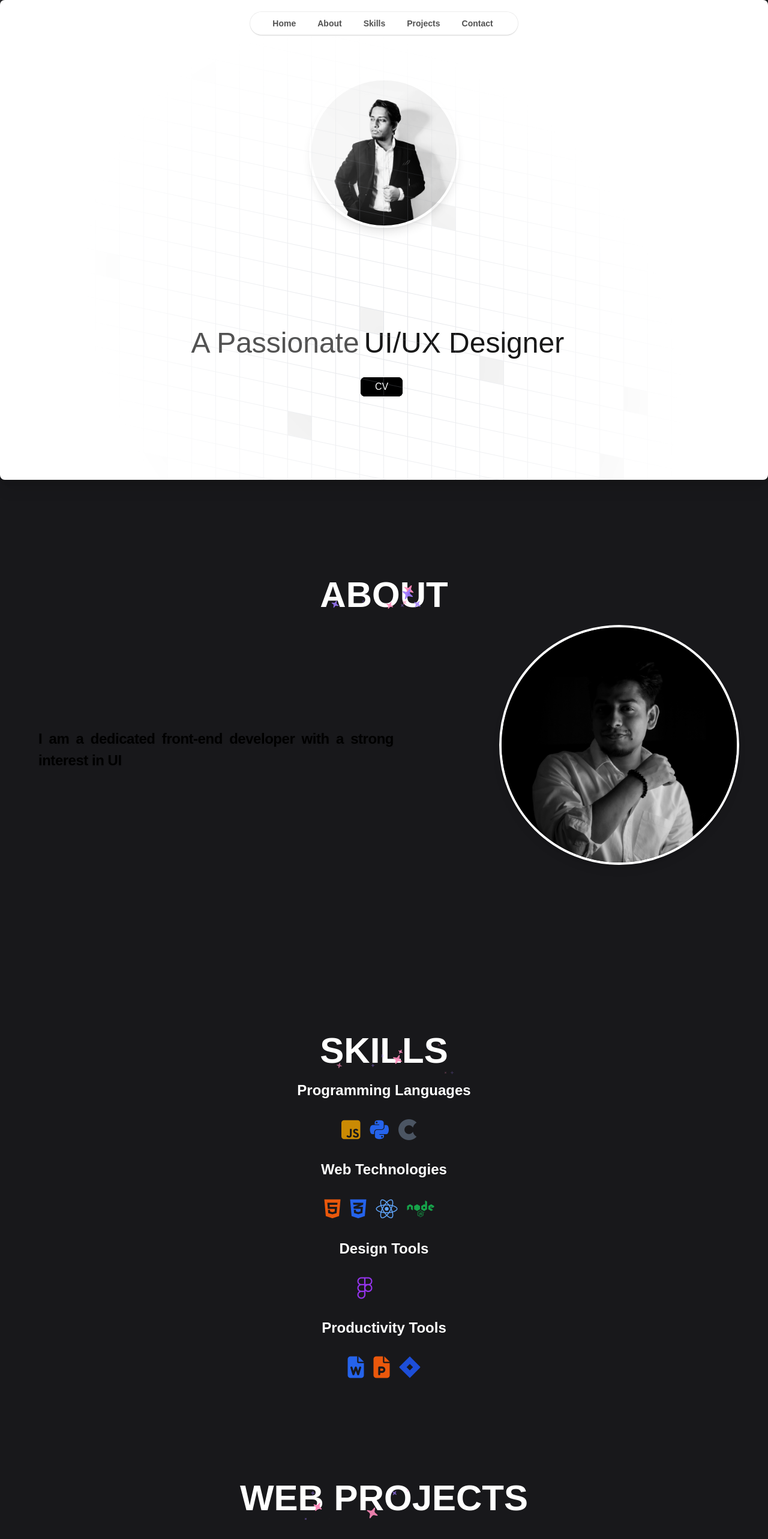
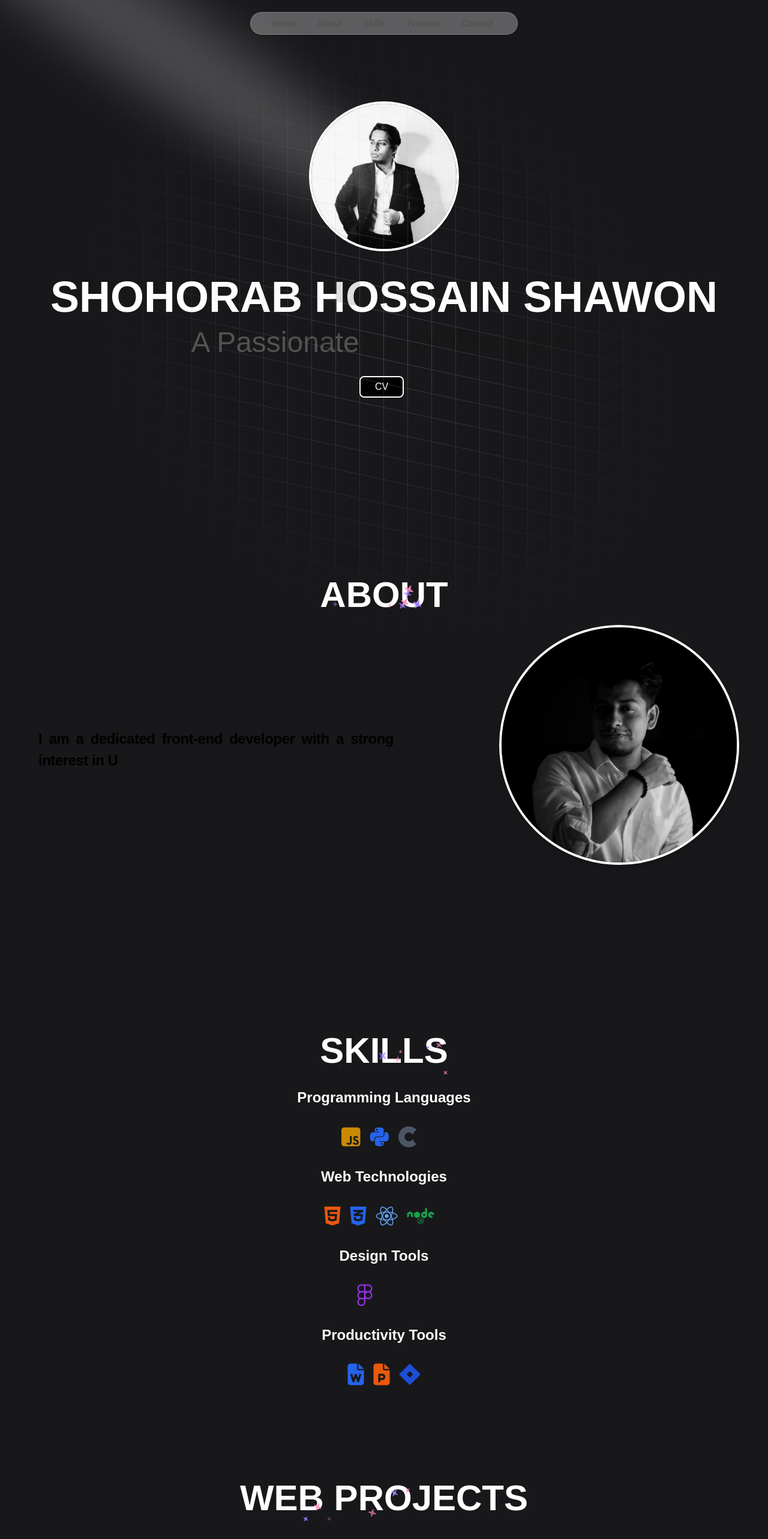
Before and after one commit to ShohorabHShawon/Portfolio-Next.Js, a Next.js app: page / in a window 1280 px wide. Shown: the top 2566 px of the page at 60% size. Built offline with nearby package versions, Linux system fonts and the light colour scheme.

Commit message:
Project box update

```diff
--- a/app/page.jsx
+++ b/app/page.jsx
@@ -9,7 +9,6 @@ import { Card6 } from "@/components/project6";
 import Skills from "@/components/Skills";
 import "@fortawesome/fontawesome-free/css/all.min.css";
 import AboutContents from "@/components/AboutContents";
-import TypingAnimation from "@/components/magicui/typing-animation";
 import SparklesText from "@/components/magicui/sparkles-text";
 
 export default function Home() {
@@ -17,6 +16,7 @@ export default function Home() {
     <div className="w-full">
       {/* Hero Section */}
       <HeroSection />
+
       {/* About Section */}
 
       <AboutContents />
@@ -34,7 +34,7 @@ export default function Home() {
         className="text-white min-h-screen flex items-center justify-center py-12 bg-zinc-900"
       >
         <div className="container mx-auto px-4 text-center">
-          <div className="my-5">
+          <div className="my-25">
             <SparklesText text="WEB PROJECTS" />
           </div>
 
@@ -52,7 +52,7 @@ export default function Home() {
             </div>
           </div>
 
-          <div className="my-5">
+          <div className="my-25">
             <SparklesText text="UI / UX PROJECTS" />
           </div>
           <div className="grid grid-cols-1 md:grid-cols-1 lg:grid-cols-3 gap-8">
--- a/components/HeroSection.jsx
+++ b/components/HeroSection.jsx
@@ -1,4 +1,4 @@
-'use client';
+"use client";
 import React from "react";
 import Link from "next/link";
 import { Spotlight } from "@/components/ui/Spotlight";
@@ -20,7 +20,6 @@ function HeroSection() {
           className="-top-0 left-0 md:left-60 md:-top-20"
           fill="white"
         />
-        <div className="h-screen relative flex w-full items-center justify-center overflow-hidden rounded-lg  bg-background p-20 md:shadow-xl">
            <div className="container mx-auto ">
             {/* Circular Image */}
             <motion.div
@@ -30,7 +29,7 @@ function HeroSection() {
               initial={{ opacity: 0, scale: 0.8 }}
               animate={{ opacity: 1, scale: 1 }}
               transition={{ duration: 2 }}
-              className="mb-20"
+              className="mb-10 mt-10"
             >
               <Image
                 src="/profile.jpg"
@@ -60,7 +59,7 @@ function HeroSection() {
               transition={{ duration: 0.2 }}
               whileHover={{ scale: 1.2 }}
               whileTap={{ scale: 0.8 }}
-              className="relative inline-flex items-center justify-center mb-2 me-2 overflow-hidden text-xs sm:text-sm md:text-base font-medium text-white bg-black border border-white rounded-lg group hover:bg-white hover:text-black focus:ring-4 focus:outline-none focus:ring-gray-300 dark:focus:ring-gray-800"
+              className="relative inline-flex items-center justify-center mb-2 me-2 overflow-hidden text-xs sm:text-sm md:text-base font-medium text-white bg-black border-2 border-white rounded-lg group hover:bg-white hover:text-black focus:ring-4 focus:outline-none focus:ring-gray-300 dark:focus:ring-gray-800"
             >
               <span className="relative px-3 py-1 sm:px-2 sm:py-1.0 md:px-4 md:py-1.0 lg:px-6 lg:py-1.0 transition-all ease-in duration-75 bg-black rounded-md group-hover:bg-opacity-0">
                 <Link href="/cv.pdf" download="cv.pdf">
@@ -71,15 +70,14 @@ function HeroSection() {
           </div>
              <AnimatedGridPattern
         numSquares={30}
-            maxOpacity={0.1}
+        maxOpacity={0.5}
         duration={3}
         repeatDelay={1}
         className={cn(
           "[mask-image:radial-gradient(500px_circle_at_center,white,transparent)]",
-              "inset-x-0 inset-y-[-30%] h-[200%] skew-y-12"
+          "inset-x-0 inset-y-[-30%] h-[200%] skew-y-12",
         )}
       />
-        </div>
       </section>
     </>
   );
--- a/components/Project1.jsx
+++ b/components/Project1.jsx
@@ -14,7 +14,7 @@ export function Card() {
       transition={{ duration: 0.7 }}
       viewport={{ once: true, amount: 0.1 }}
     >
-      <CardContainer className="inter-var relative p-1 m-2 w-full h-auto">
+      <CardContainer className="inter-var relative m-2 w-full h-auto">
         <CardBody className="bg-gray-50 relative group/card  dark:hover:shadow-2xl dark:hover:shadow-emerald-500/[0.1] dark:bg-black dark:border-white/[0.2] border-black/[0.1] w-auto sm:w-[30rem] h-auto rounded-xl p-6 border">
           <CardItem
             translateZ="50"
@@ -38,7 +38,7 @@ export function Card() {
               alt="thumbnail"
             />
           </CardItem>
-          <div className="flex justify-between items-center mt-20">
+          <div className="flex justify-between items-center mt-10">
             <CardItem
               translateZ={20}
               target="__blank"
--- a/components/Project2.jsx
+++ b/components/Project2.jsx
@@ -14,7 +14,7 @@ export function Card2() {
       transition={{ duration: 0.7 }}
       viewport={{ once: true, amount: 0.1 }}
     >
-      <CardContainer className="inter-var relative p-1 m-2 w-full h-auto">
+      <CardContainer className="inter-var relative m-2 w-full">
         <CardBody className="bg-gray-50 relative group/card  dark:hover:shadow-2xl dark:hover:shadow-emerald-500/[0.1] dark:bg-black dark:border-white/[0.2] border-black/[0.1] w-auto sm:w-[30rem] h-auto rounded-xl p-6 border  ">
           <CardItem
             translateZ="50"
@@ -38,7 +38,7 @@ export function Card2() {
               alt="thumbnail"
             />
           </CardItem>
-          <div className="flex justify-between items-center mt-20">
+          <div className="flex justify-between items-center mt-10">
             <CardItem
               translateZ={20}
               target="__blank"
--- a/components/Skills.jsx
+++ b/components/Skills.jsx
@@ -1,13 +1,14 @@
-'use client';
+"use client";
 import { motion } from "framer-motion";
 import SparklesText from "./magicui/sparkles-text";
 
 export default function Skills() {
   return (
     <div className="container mx-auto px-4 py-12 text-center">
-      <div className="my-5">
-      <SparklesText text="SKILLS"/>
+      <div className="my-8">
+        <SparklesText text="SKILLS" />
       </div>
+
       <motion.div
         initial={{ opacity: 0 }}
         whileInView={{ opacity: 1 }}
--- a/components/project3.jsx
+++ b/components/project3.jsx
@@ -14,7 +14,7 @@ export function Card3() {
       transition={{ duration: 0.7 }}
       viewport={{ once: true, amount: 0.1 }}
     >
-      <CardContainer className="inter-var relative p-1 m-2 w-full h-auto">
+      <CardContainer className="inter-var relative m-2 w-full h-auto">
         <CardBody className="bg-gray-50 relative group/card  dark:hover:shadow-2xl dark:hover:shadow-emerald-500/[0.1] dark:bg-black dark:border-white/[0.2] border-black/[0.1] w-auto sm:w-[30rem] h-auto rounded-xl p-6 border  ">
           <CardItem
             translateZ="50"
@@ -38,7 +38,7 @@ export function Card3() {
               alt="thumbnail"
             />
           </CardItem>
-          <div className="flex justify-between items-center mt-20">
+          <div className="flex justify-between items-center mt-10">
             <CardItem
               translateZ={20}
               target="__blank"
--- a/components/project4.jsx
+++ b/components/project4.jsx
@@ -38,7 +38,7 @@ export function Card4() {
               alt="thumbnail"
             />
           </CardItem>
-          <div className="flex justify-between items-center mt-20">
+          <div className="flex justify-between items-center mt-10">
             <CardItem
               translateZ={20}
               target="__blank"
--- a/components/project5.jsx
+++ b/components/project5.jsx
@@ -38,7 +38,7 @@ export function Card5() {
               alt="thumbnail"
             />
           </CardItem>
-          <div className="flex justify-between items-center mt-20">
+          <div className="flex justify-between items-center mt-10">
             <CardItem
               translateZ={20}
               target="__blank"
--- a/components/project6.jsx
+++ b/components/project6.jsx
@@ -38,7 +38,7 @@ export function Card6() {
               alt="thumbnail"
             />
           </CardItem>
-          <div className="flex justify-between items-center mt-20">
+          <div className="flex justify-between items-center mt-10">
             <CardItem
               translateZ={20}
               target="__blank"
--- a/components/ui/threeD-card.jsx
+++ b/components/ui/threeD-card.jsx
@@ -37,7 +37,7 @@ export const CardContainer = ({ children, className, containerClassName }) => {
     <MouseEnterContext.Provider value={[isMouseEntered, setIsMouseEntered]}>
       <div
         className={cn(
-          "py-20 flex items-center justify-center",
+          "sm:my-5 md:my-5 lg:my-20 flex items-center justify-center",
           containerClassName
         )}
         style={{
```
Lines whose indentation alone changed are shown as unchanged.
